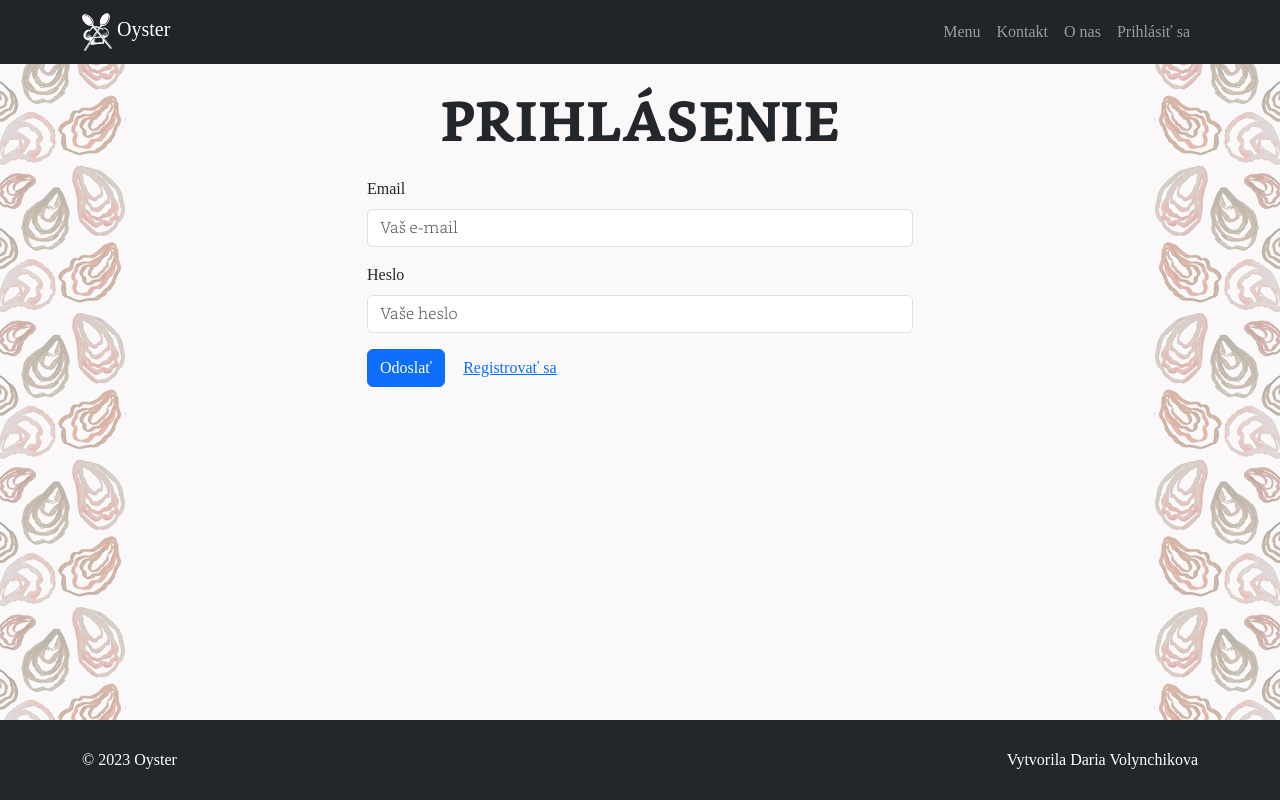
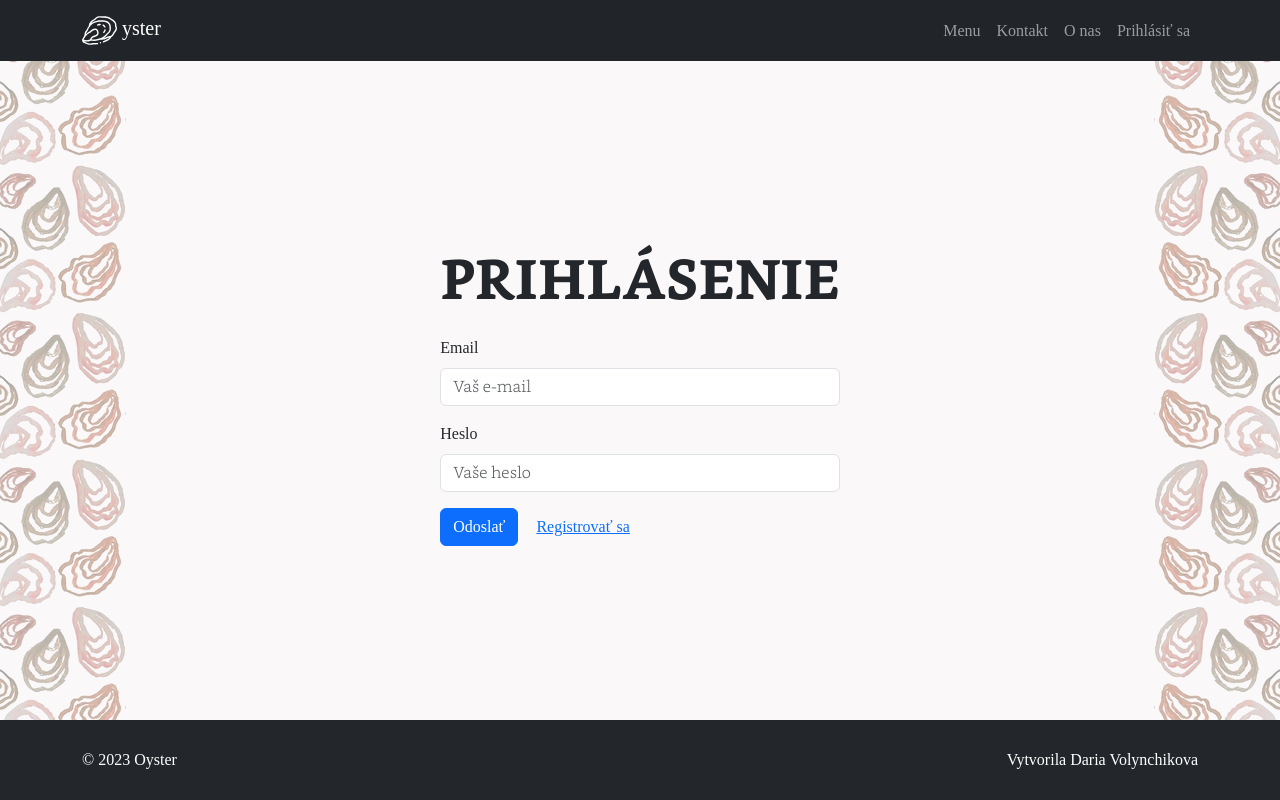
Before and after one commit to diiivol/sj_projekt, a PHP site: page /templates/login.php in a window 1280 px wide. Run offline with PHP 8.4, Linux system fonts and the light colour scheme; some web fonts are replaced.

Commit message:
redesign

```diff
--- a/assets/css/style.css
+++ b/assets/css/style.css
@@ -112,8 +112,8 @@ body::after {
   text-transform: uppercase;
   font-family: 'Bookerly Bold';
   font-size: 13px;
-  color: #967259;
-  background-color:  	 	#ece0d1;
+  color: #deb6aa;
+  background-color:  	 	#e6dfde;
   border: none;
   border-radius: 15px;
   padding: 5px 10px;
@@ -122,7 +122,7 @@ body::after {
 }
 
 .in_cart a {
-  color: #967259;
+  color: #deb6aa;
   text-decoration: none;
 
 }
--- a/templates/login.php
+++ b/templates/login.php
@@ -5,10 +5,12 @@ if (isset($_SESSION['logged_in']) && $_SESSION['logged_in'] == true) {
 }
 ?>
 
-    <div class="container login pt-3">
-        <div class="row justify-content-center">
-            <div class="col-12 col-md-6">
+
+
+<div class="container login d-flex align-items-center justify-content-center">
+    <div>
         <h1 class="display-4 text-center mb-4">Prihlásenie</h1>
+        <div class="row">
             <form action="" method="POST">
                 <div class="mb-3">
                     <label for="email" class="form-label">Email</label>
--- a/templates/partials/header.php
+++ b/templates/partials/header.php
@@ -19,7 +19,7 @@ $page_object->set_page_name($page_name);
     <link href="https://cdn.jsdelivr.net/npm/bootstrap@5.3.0/dist/css/bootstrap.min.css" rel="stylesheet">
     <link rel="stylesheet" href="https://cdnjs.cloudflare.com/ajax/libs/font-awesome/5.15.3/css/all.min.css">
     <?php echo $page_object->add_stylesheet(); ?>
-    <link rel="icon" href="../assets/img/logo_white.svg" type="image/x-icon">
+    <link rel="icon" href="../assets/img/icon.svg" type="image/x-icon">
 </head>
 
 <body>
@@ -40,11 +40,11 @@ $page_object->set_page_name($page_name);
     <nav class="navbar navbar-expand-lg navbar-dark bg-dark fixed-top">
         <div class="container">
             <a class="navbar-brand d-none d-lg-block" href="../index.php">
-                <img src="../assets/img/logo_white.svg" alt="Logo" width="30" height="30" class="img-fluid">
-                Oyster
+                <img src="../assets/img/icon.svg" alt="Logo" width="35" height="35" class="img-fluid">
+                yster
             </a>
             <a class="navbar-brand d-lg-none" href="../index.php">
-                <img src="../assets/img/logo_white.svg" alt="Logo" width="30" height="30" class="d-inline-block align-text-top me-2">
+                <img src="../assets/img/icon.svg" alt="Logo" width="35" height="35" class="d-inline-block align-text-top me-2">
             </a>
             <button class="navbar-toggler" type="button" data-bs-toggle="collapse" data-bs-target="#navbarNav" aria-controls="navbarNav" aria-expanded="false" aria-label="Toggle navigation">
                 <span class="navbar-toggler-icon"></span>
```
Also changed, not shown: datebase/add_data.sql (+7 -7 lines), templates/register.php (+3 -4 lines), assets/img/Mediamodifier-Design.svg (added), assets/img/icon.svg (added). Lines whose indentation alone changed are shown as unchanged.
